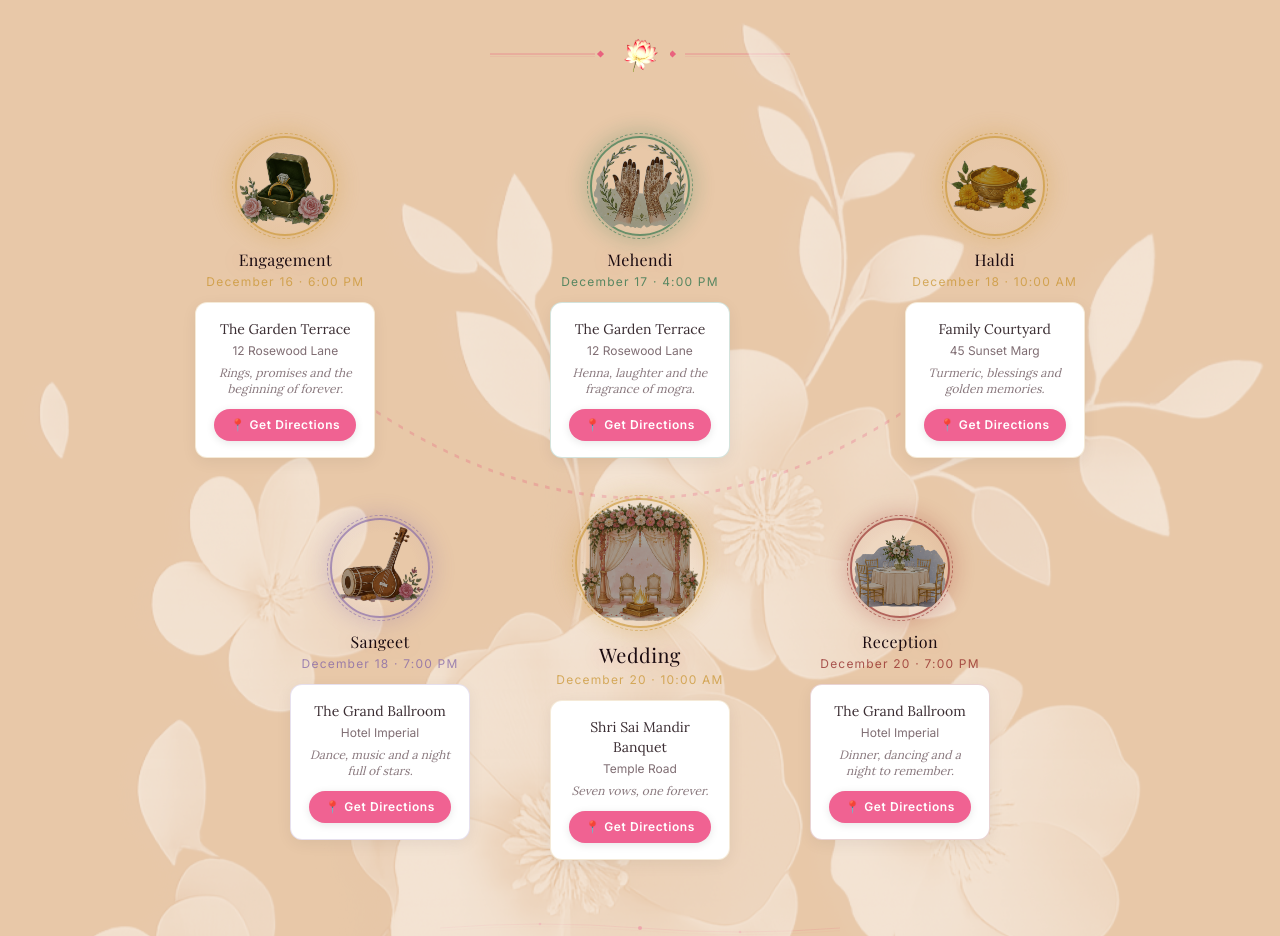
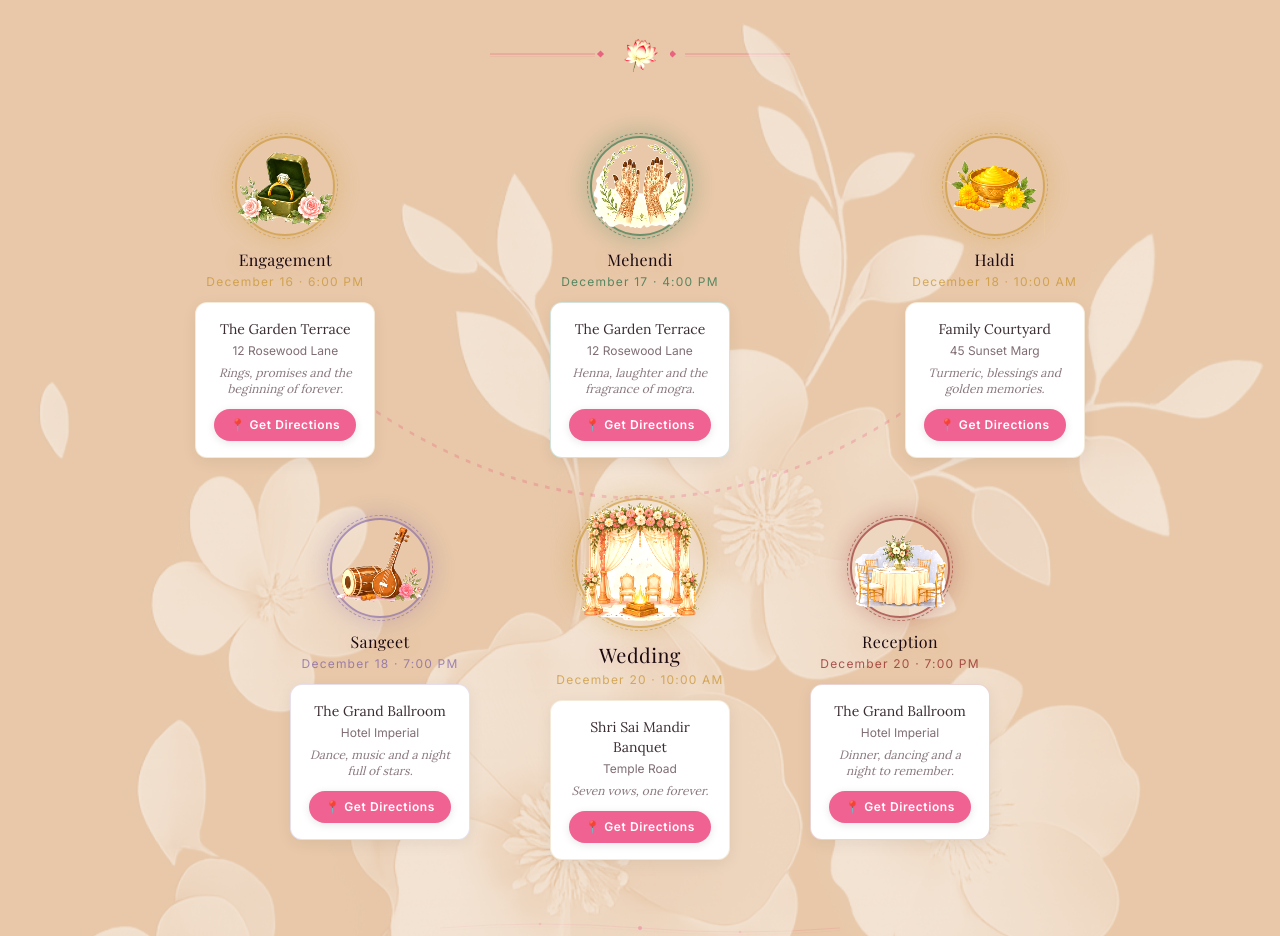
Before and after one commit to VivahPatra/template-4, a Next.js app: page / in a window 1280 px wide. Shown: the part 2740-3676 px from the top of the page. Built offline with nearby package versions, Linux system fonts and the light colour scheme.

Commit message:
feat: brighter event images, no clipping, no dark overlay
object-contain (no clip), brightness 1.2, removed dark gradient overlay

Co-Authored-By: Claude Sonnet 4.6 <noreply@anthropic.com>

```diff
--- a/components/sections/EventsSection.tsx
+++ b/components/sections/EventsSection.tsx
@@ -57,8 +57,8 @@ function EventNode({
           <img
             src={event.image}
             alt={event.name}
-            className="absolute inset-0 rounded-full object-cover"
-            style={{ width: '100%', height: '100%', filter: 'brightness(0.65) saturate(0.9)' }}
+            className="absolute inset-0 object-contain"
+            style={{ width: '100%', height: '100%', filter: 'brightness(1.2) saturate(1.1)' }}
             loading="lazy"
           />
         ) : (
@@ -73,10 +73,6 @@ function EventNode({
           </div>
         )}
 
-        <div
-          className="absolute inset-0 rounded-full pointer-events-none"
-          style={{ background: `radial-gradient(circle, transparent 50%, ${color}18 100%)` }}
-        />
       </div>
 
       {/* Name + date */}
```
